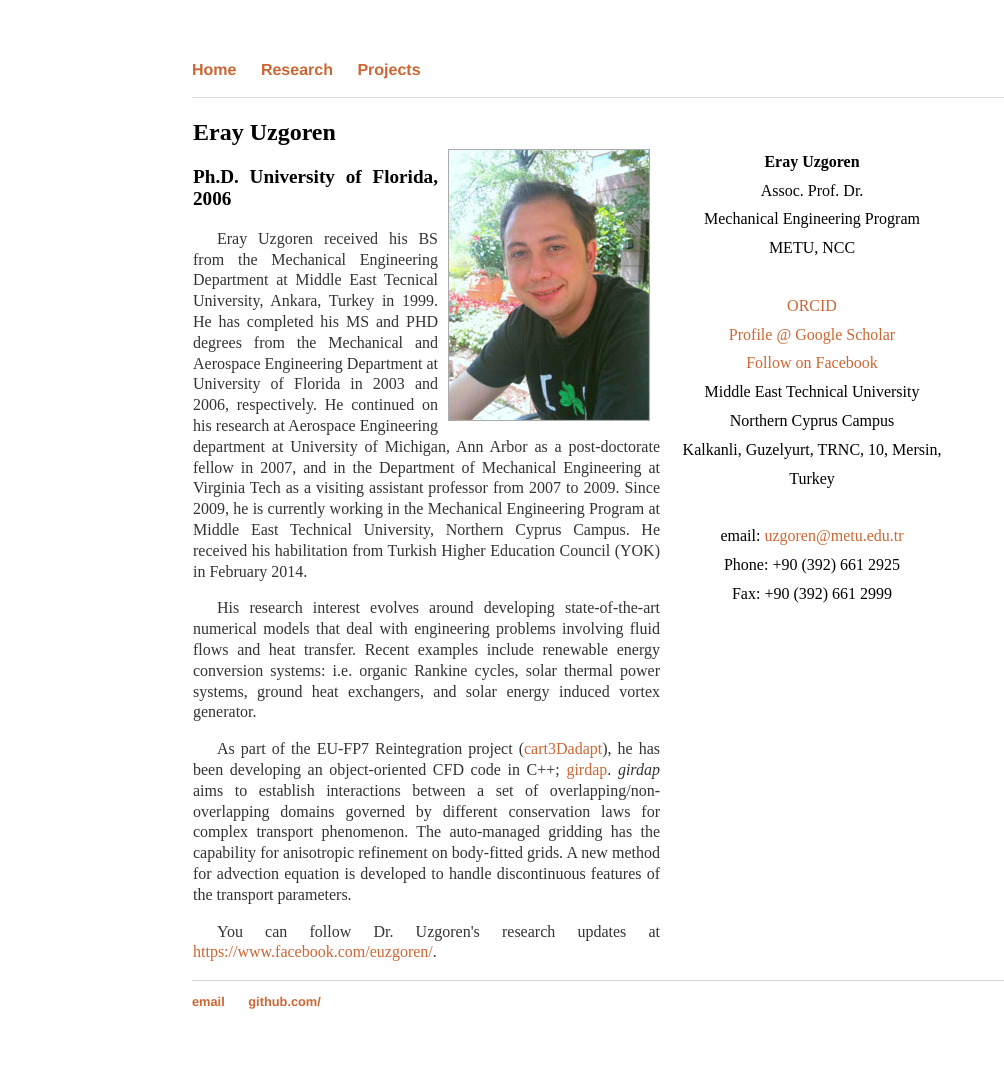
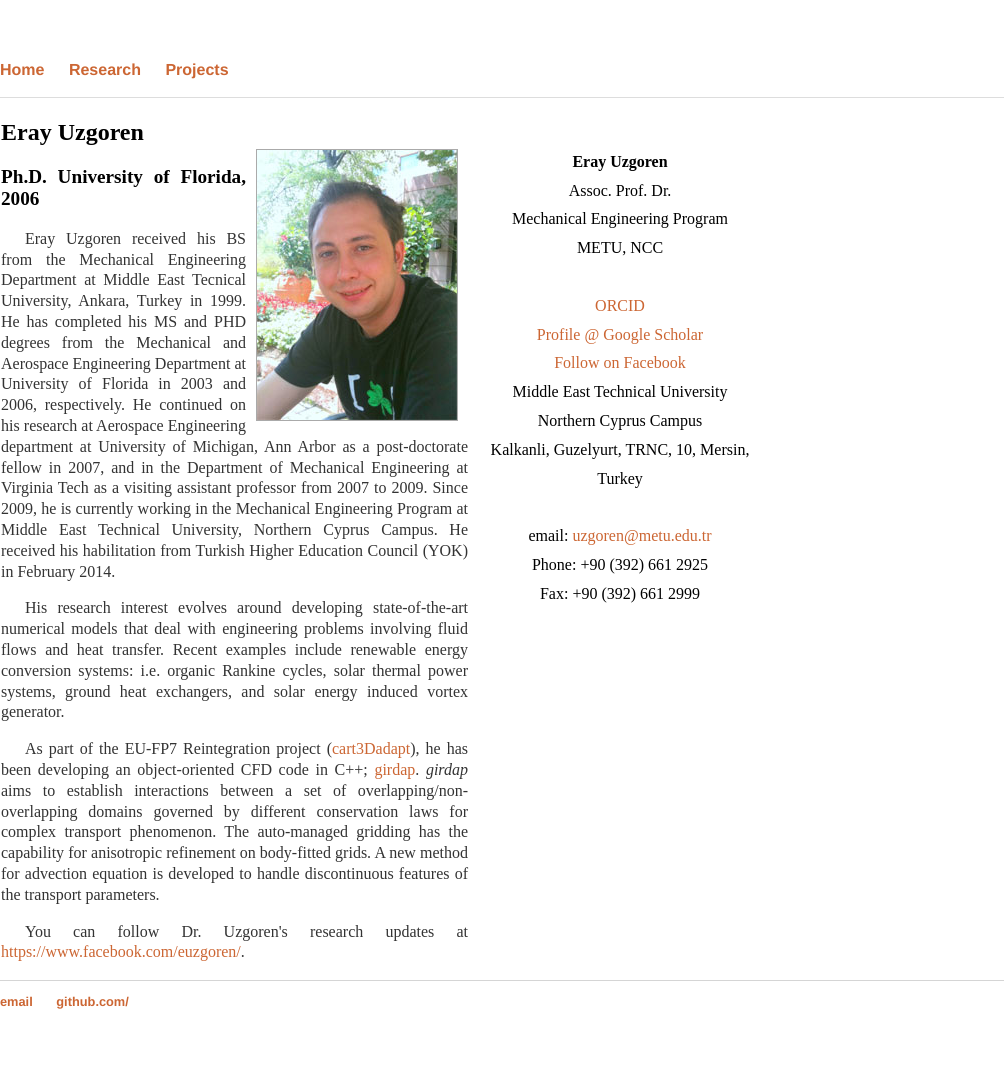
Before and after one commit to uzgoren/uzgoren.github.io, a Jekyll site: the page built from index.html, in a window 1280 px wide. Shown: the whole page, without its empty margins (0-1004 px from the left). Built offline with Jekyll 4.4.1, drawn with Linux system fonts in a browser that asks for light colours.

Commit message:
div layout

```diff
--- a/css/main.css
+++ b/css/main.css
@@ -1,6 +1,6 @@
 body {
     margin: 60px auto;
-    width: 70%;
+    width: 767pxpx;
 }
 nav ul, footer ul {
     font-family:'Helvetica', 'Arial', 'Sans-Serif';
```
